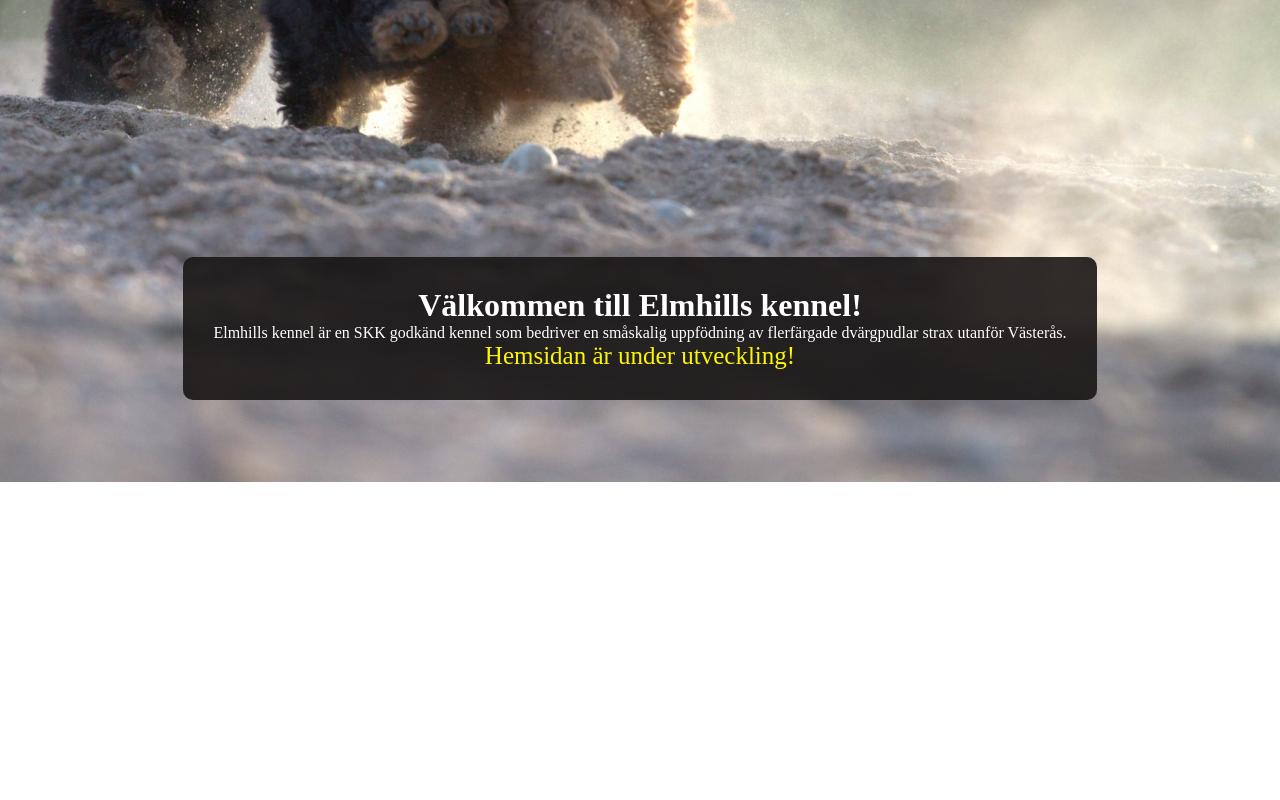
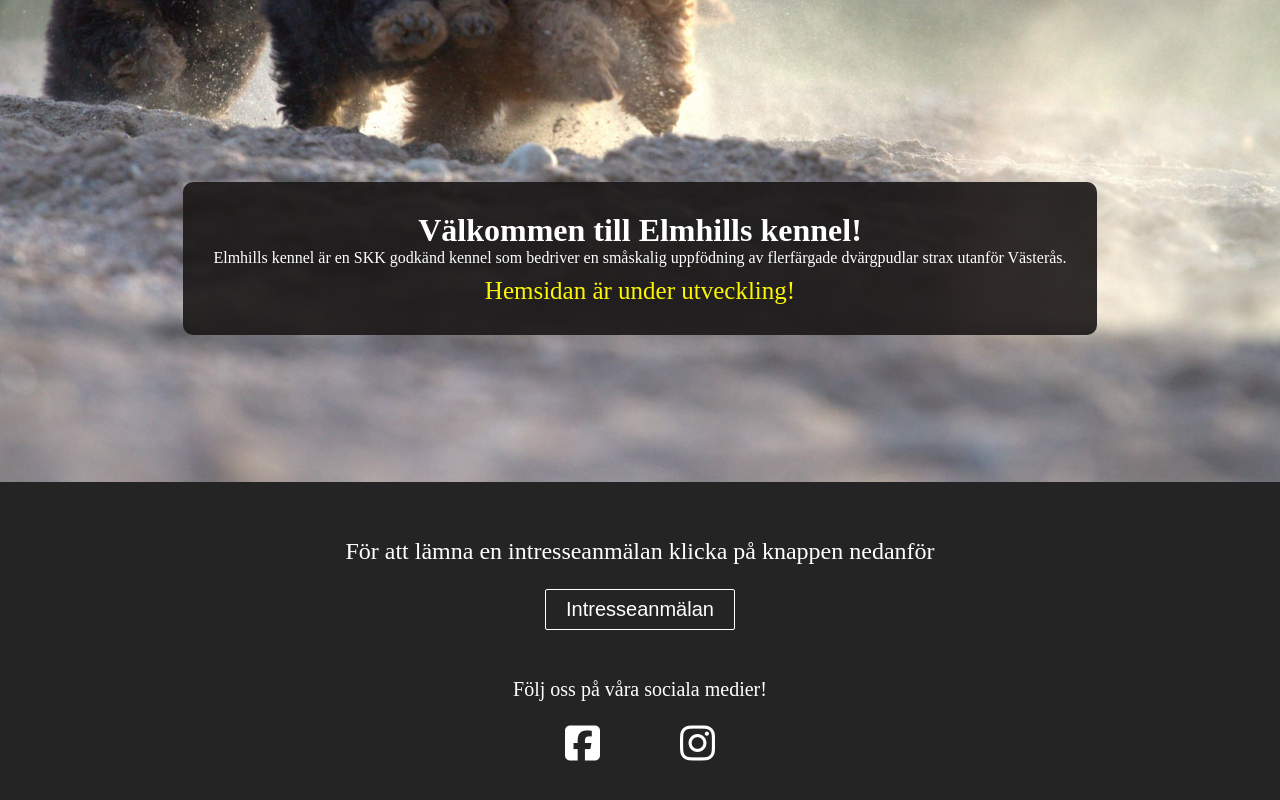
Before and after one commit to LinusWallin/Elmhills-Web-App-project, a React (Create React App) app: page / in a window 1280 px wide. Shown: the part 398-1198 px from the top of the page. Before the commit the page ends 880 px from the top, so only its background shows below. Built offline with nearby package versions, Linux system fonts and the light colour scheme.

Commit message:
feat: implements footer to the two current pages

```diff
--- a/src/App.css
+++ b/src/App.css
@@ -30,13 +30,14 @@
     padding: 30px;
     border-radius: 10px;
     margin: 0 auto;
-    margin-top: 575px;
+    margin-top: 62.5vh;
     height: fit-content;
     text-align: center;
     display: block;
 }
 
 .construction {
+    margin-top: 10px;
     color: rgb(252, 247, 0);
     font-size: 25px;
 }
--- a/src/components/Button.js
+++ b/src/components/Button.js
@@ -1,6 +1,5 @@
 import React from 'react'
 import './Button.css';
-import { Link } from 'react-router-dom';
 
 const STYLES = ['btn--primary', 'btn--outline'];
 const SIZES = ['btn--medium', 'btn--large'];
@@ -10,7 +9,6 @@ export const Button = ({children, type, onClick, buttonStyle, buttonSize}) => {
     const checkButtonSize = SIZES.includes(buttonSize) ? buttonSize : SIZES[0];
 
     return (
-        <Link to='/intresseanmalan' className='btn-mobile'>
         <button
             className={`btn ${checkButtonStyle} ${checkButtonSize}`}
             onClick={onClick}
@@ -18,6 +16,5 @@ export const Button = ({children, type, onClick, buttonStyle, buttonSize}) => {
         >
             {children}
         </button>
-        </Link>
     );
 };
--- a/src/components/pages/About.js
+++ b/src/components/pages/About.js
@@ -1,7 +1,9 @@
 import React from 'react'
+import Footer from '../Footer'
 
 function About() {
   return (
+    <>
       <div className='about'>
         <div className='welcome'>
           <p className='construction'>
@@ -9,6 +11,8 @@ function About() {
           </p>
         </div>
       </div>
+      <Footer/>
+    </>
   )
 }
 
--- a/src/components/pages/Home.js
+++ b/src/components/pages/Home.js
@@ -1,7 +1,9 @@
 import React from 'react'
+import Footer from '../Footer'
 
 function Home() {
   return (
+    <>
       <div className='home'>
         <div className='welcome'>
           <h1>Välkommen till Elmhills kennel!</h1>
@@ -14,6 +16,8 @@ function Home() {
           </p>
         </div>
       </div>
+      <Footer/>
+    </>
   )
 }
 
```
Lines whose indentation alone changed are shown as unchanged.
